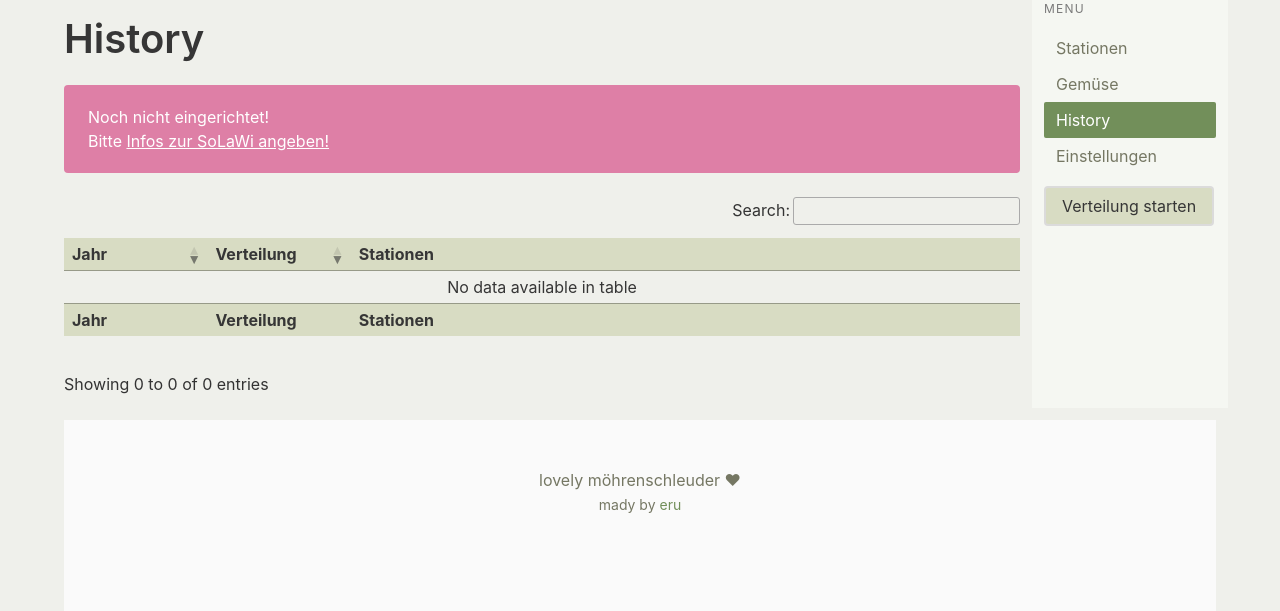
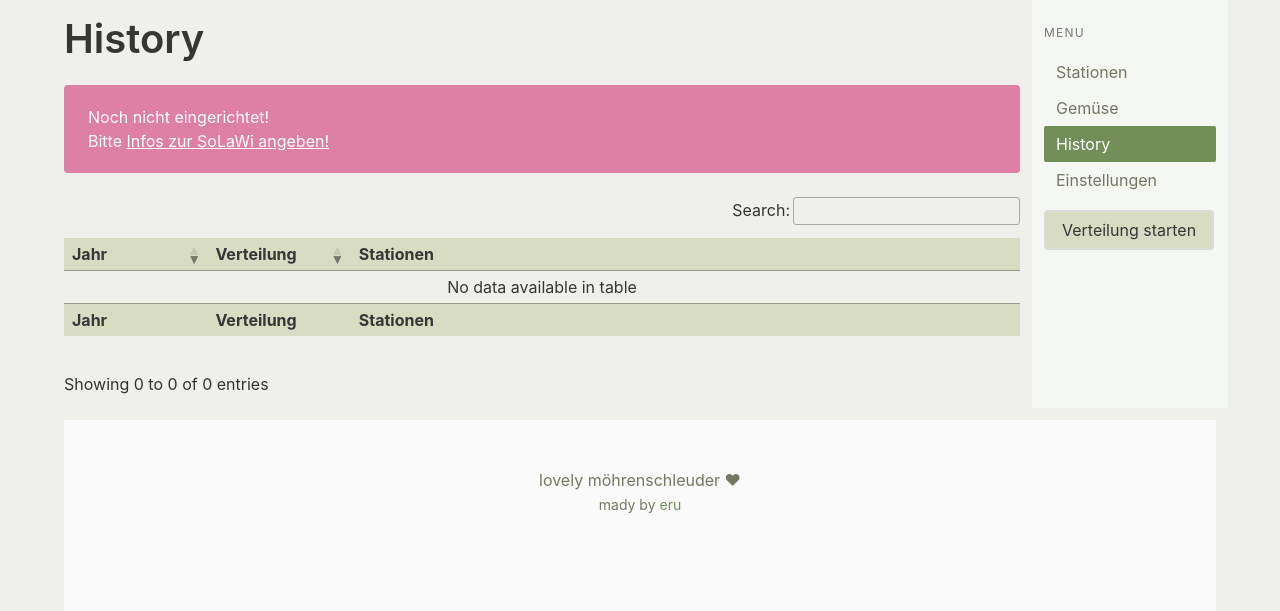
Before and after one commit to iameru/mschleuder, a Flask app: page / in a window 1280 px wide. Shown: the top 611 px of the page. Run offline with Flask 2, Linux system fonts and the light colour scheme; data comes from the database, SQL or seed files in the repository; data that the repository does not hold is empty; parts of the project's set-up code (start-up, migrations or seed data) failed here and were passed over.

Commit message:
some styling

```diff
--- a/ms/templates/base.html
+++ b/ms/templates/base.html
@@ -18,7 +18,7 @@
     {% block styles %}{% endblock %}
 
     {% if csa.name %}<title>ms | {{ csa.name }}</title>{% else %}<title>möhrenschleuder</title>{% endif %}
- </head>
+  </head>
 <body>
   <div class="container">
 
@@ -74,7 +74,6 @@
           document.getElementById(e).classList.toggle('expand');
   }
 </script>
-
 </body>
 <!-- made by e https//i3o.eu -->
 </html>
--- a/ms/templates/footer.html
+++ b/ms/templates/footer.html
@@ -1,9 +1,8 @@
 <footer class="footer has-text-centered">
-  lovely möhrenschleuder &#9829;
-  <br>
+  <p>lovely möhrenschleuder &#9829;</p>
   <p>
-   <small>
-     mady by <a href="https://i3o.eu" target="blank">eru</a>
-   </small>
+    <small>
+       mady by <a href="https://i3o.eu" target="blank">eru</a>
+    </small>
   </p>
 </footer>
--- a/ms/templates/menu.html
+++ b/ms/templates/menu.html
@@ -1,6 +1,6 @@
 {% from 'macros.html' import nav_link, modal with context %}
 
-  <aside class="menu">
+  <aside class="menu mt-5">
     <p class="menu-label">Menu</p>
     <ul class="menu-list">
       {{ nav_link('stations.stations_view', 'Stationen') }}
```
